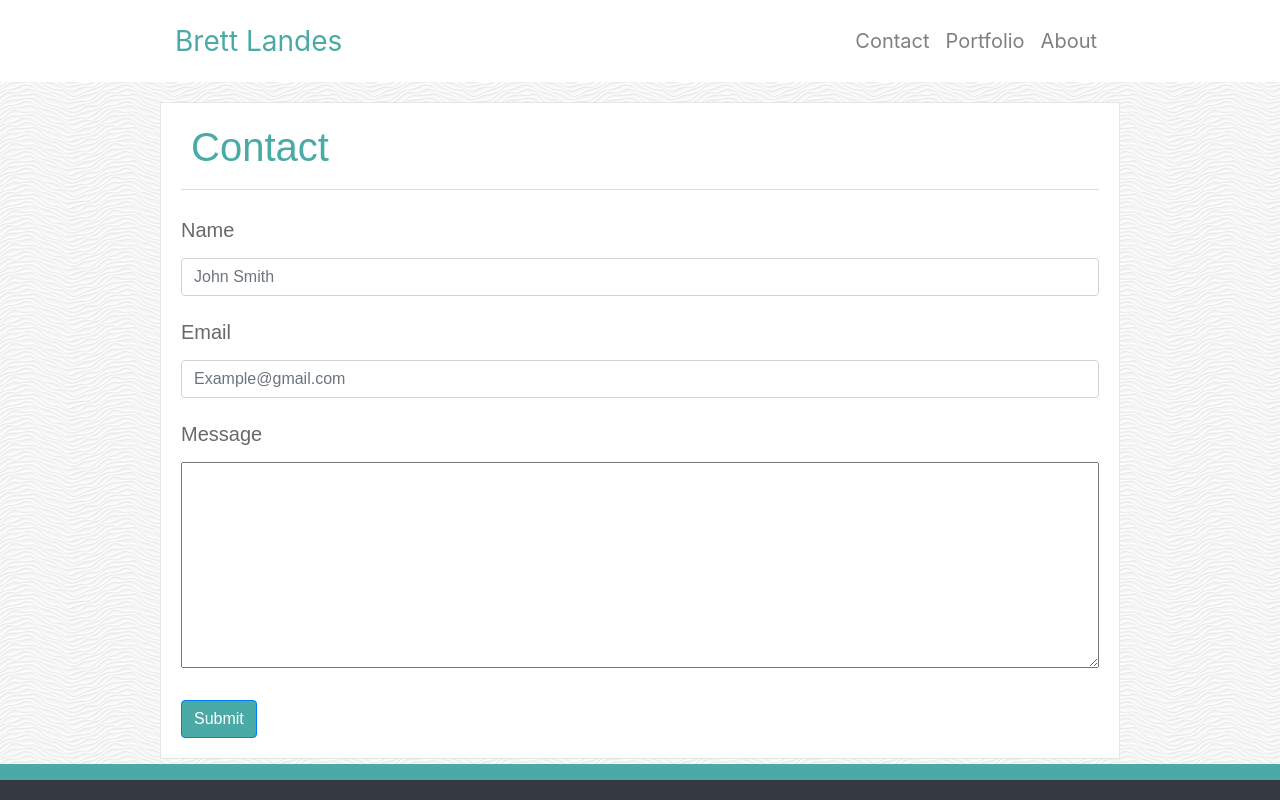
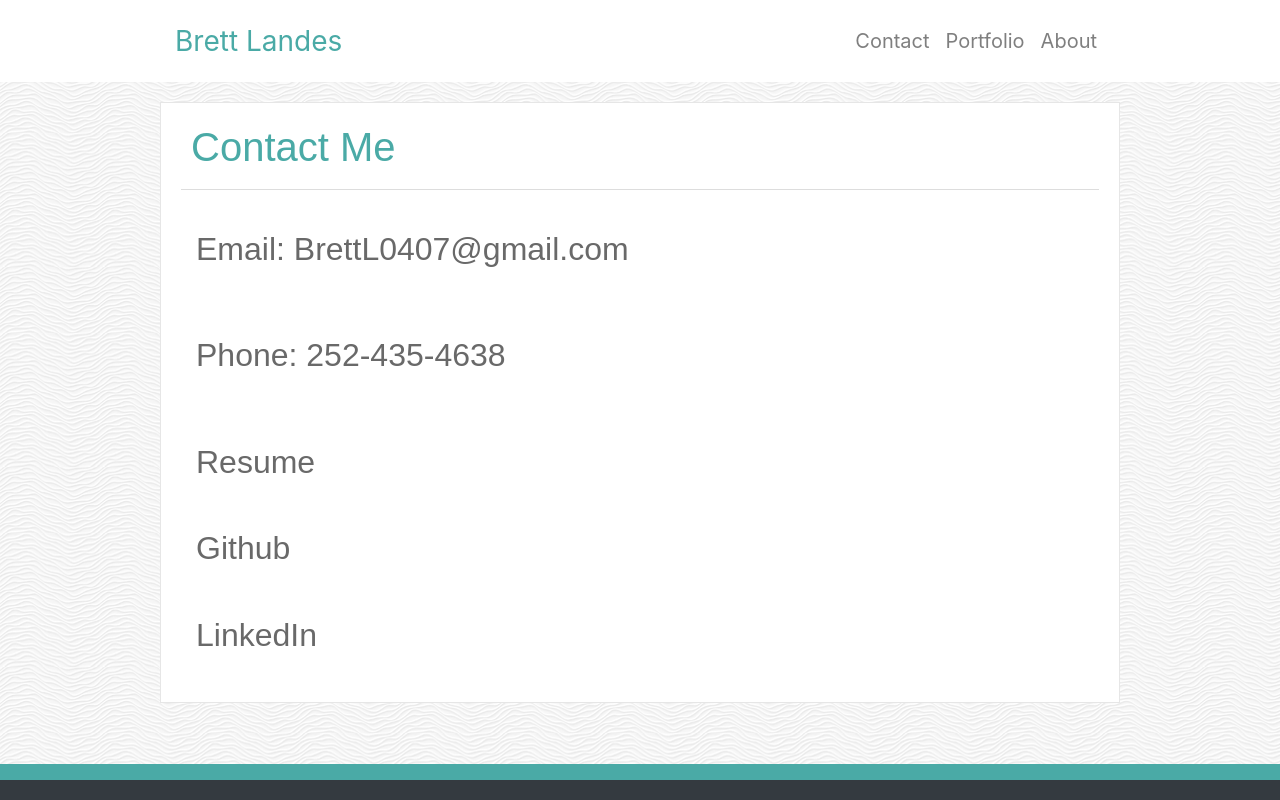
Before and after one commit to KingLard/Bootstrap-Portfolio, a plain HTML site: page contact.html in a window 1280 px wide. Drawn offline with nearby package versions, Linux system fonts and the light colour scheme.

Commit message:
updated contact page

```diff
--- a/Assets/Styles/styles.css
+++ b/Assets/Styles/styles.css
@@ -111,6 +111,25 @@ textarea {
     height: 427px;
 }
 
+
+
+
+.link-style {
+    color: rgb(105, 105, 105);
+
+}
+
+#LinkedIn, #github, #resume, #number, #email {
+    margin-bottom: 20px;
+    margin-top: 40px;
+}
+
+#resume {
+    margin-bottom: 40px;
+}
+
+
+
 /* ----------------------------- Start media Screen styling -------------------------------------*/
 
 
--- a/contact.html
+++ b/contact.html
@@ -42,25 +42,26 @@
 
             <div class="container">
                 <div class="row">
-                    <div class="col-lg-12" id="mainHeader"><h1>Contact</h1></div>
+                    <div class="col-lg-12" id="mainHeader"><h1>Contact Me</h1></div>
                 </div>
-            </div>
-            <form>
-                <div class="form-group">
-                  <label for="exampleInputEmail1">Name</label>
-                  <input type="text" class="form-control" id="exampleInputEmail1" aria-describedby="emailHelp" placeholder="John Smith">
+                <div class="row">
+                  <div id="email" class="col-lg-12"><h2>Email: BrettL0407@gmail.com</h2></div>
                 </div>
-                <div class="form-group">
-                  <label for="exampleInputPassword1">Email</label>
-                  <input type="email" class="form-control" id="exampleInputPassword1" placeholder="Example@gmail.com">
+                <div class="row">
+                  <div id="number" class="col-lg-12"><h2>Phone: 252-435-4638</h2></div>
                 </div>
-                <div class="form-group">
-                    <label for="textArea">Message</label>
-                    <br>
-                    <textarea></textarea>
+                <div class="row">
+                  <div id="resume" class="col-lg-12"><h2><a target="_blank" class="link-style" href="">Resume</a></h2></div>
                 </div>
-                <button type="submit" class="btn btn-primary">Submit</button>
-              </form>
+                <div class="row">
+                  <div id="Github" class="col-lg-12"><h2><a target="_blank" class="link-style" href="https://github.com/KingLard">Github</a></h2></div>
+                </div>
+                <div class="row">
+                  <div id="LinkedIn" class="col-lg-12"><h2><a target="_blank" class="link-style" href="https://www.linkedin.com/in/brett-landes-a40b4819b/">LinkedIn</a></h2></div>
+                </div>
+
+
+
         </section>
 
 
```
